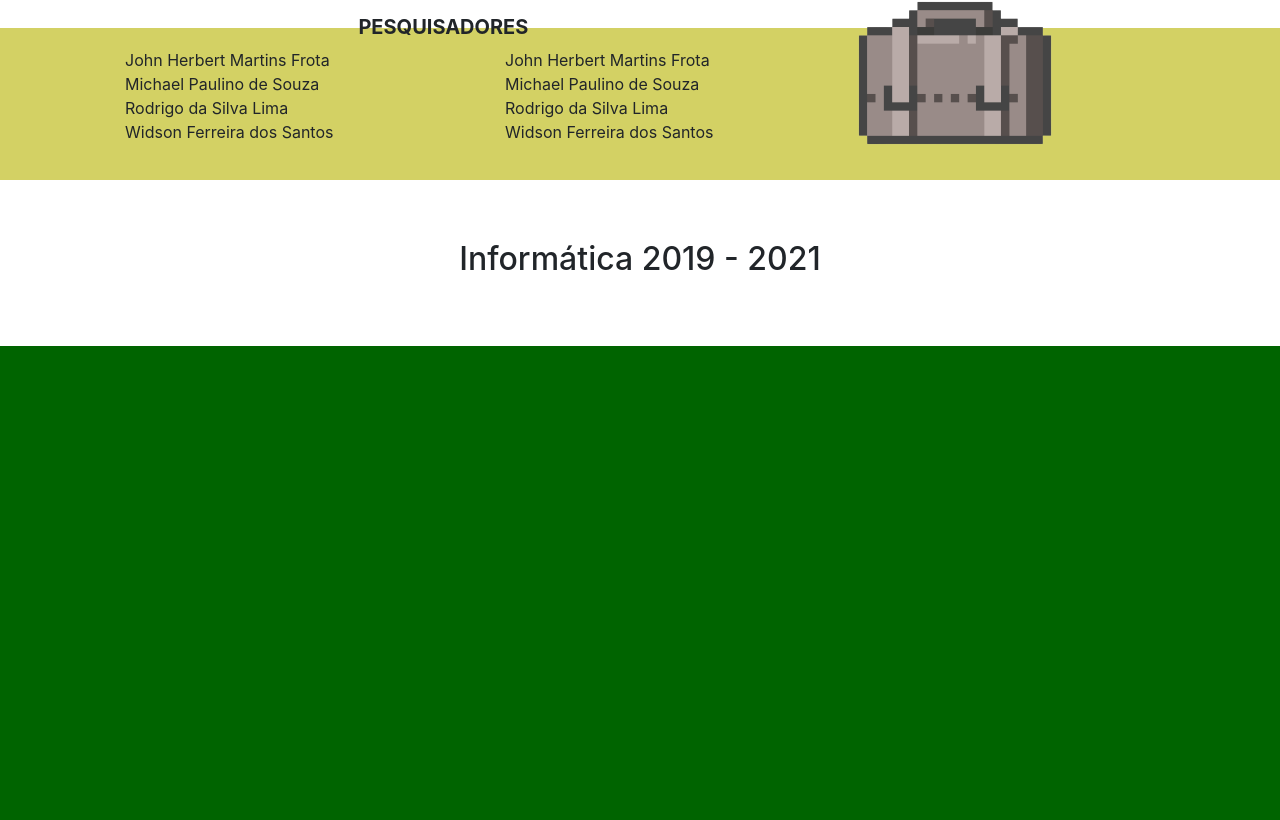
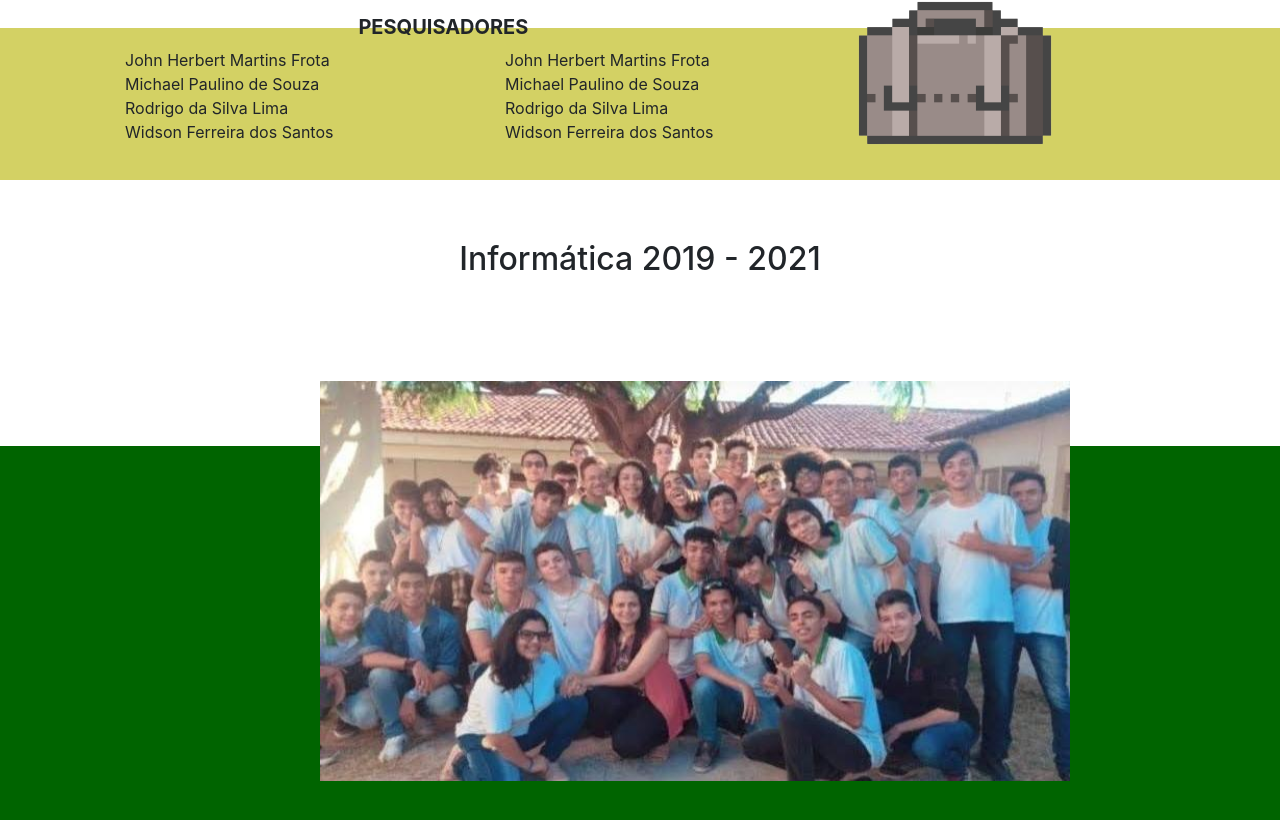
Before and after one commit to Isleyassis/ProjetoSocialOP, a Nuxt app: page / in a window 1280 px wide. Shown: the part 1930-2750 px from the top of the page. Built offline with nearby package versions, Linux system fonts and the light colour scheme.

Commit message:
:rocket: iniciando footer-mobile

```diff
--- a/components/footerComponent/index.vue
+++ b/components/footerComponent/index.vue
@@ -3,10 +3,12 @@
         <div class="main-footer__title">
             <h2>Informática 2019 - 2021</h2>
         </div>
-        <div class="main-footer__wrapper-img">
+
+        <div class="main-footer__background">
+            <div class="main-footer__wrapper-img">
             <img src="Foto Rodapé.jpeg" alt="">
         </div>
-        <div class="main-footer__background"></div>
+        </div>
         <div class="main-footer__nameproject">
             <p>
                 NOME DO PROJETO - 2021
@@ -20,27 +22,53 @@
         display: flex;
         justify-content: center;
         align-items: center;
-        margin-bottom: 60px;
+        margin-bottom: 160px;
     }
 
     .main-footer__wrapper-img {
         position: absolute;
-        width: 60%;
-        height: 600px;
-        top: -30px;
+        width: 750px;
+        height: 400px;
+        top: -65px;
+        left: 25%;
+
+        @media(max-width: 600px) {
+            width: 90%;
+            height: 100px;
+            top: -65px;
+            left: 5%;
+        }
+
+        @media(max-width: 992px) {
+            height: 350px;
+        }
+
+
+        img {
+            width: 100%;
+            height: 100%;
+        }
     }
 
     .main-footer__background {
         background-color: darkgreen;
-        height: 700px;
+        height: 500px;
         position: relative;
+
+        @media (max-width: 600px) {
+            height: 200px;
+        }
+
+        @media (max-width: 992px) {
+            height: 350px;
+        }
     }
 
     .main-footer__nameproject {
         background-color: lightgreen;
         display: flex;
         justify-content: flex-end;
-        padding: 5px 10%;
+        padding: 10px 10%;
 
         p {
             margin: 0;
```
